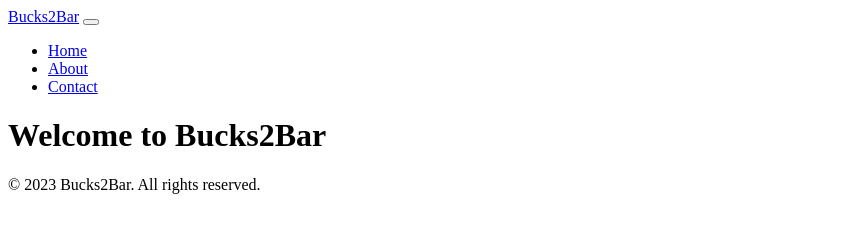
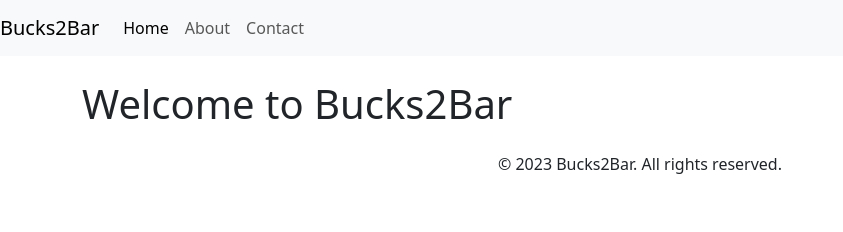
Before and after one commit to evanernst00/UdemyCopilot, a website: page bucks2bar/src/index.html in a window 1280 px wide. Shown: the whole page, without its empty margins (0-843 px from the left). Drawn offline with nearby package versions, Linux system fonts and the light colour scheme.

Commit message:
Add Bootstrap CSS and JS links to index.html

```diff
--- a/bucks2bar/src/index.html
+++ b/bucks2bar/src/index.html
@@ -4,6 +4,7 @@
     <meta charset="UTF-8">
     <meta name="viewport" content="width=device-width, initial-scale=1.0">
     <title>Bucks2Bar</title>
+    <link rel="stylesheet" href="https://cdn.jsdelivr.net/npm/bootstrap@5.3.7/dist/css/bootstrap.min.css">
     <link rel="stylesheet" href="css/styles.css">
 </head>
 <body>
@@ -35,6 +36,7 @@
         <p>&copy; 2023 Bucks2Bar. All rights reserved.</p>
     </footer>
     <script src="https://code.jquery.com/jquery-3.6.0.min.js"></script>
+    <script src="https://cdn.jsdelivr.net/npm/bootstrap@5.3.7/dist/js/bootstrap.bundle.min.js"></script>
     <script src="js/main.js"></script>
 </body>
 </html>
```
